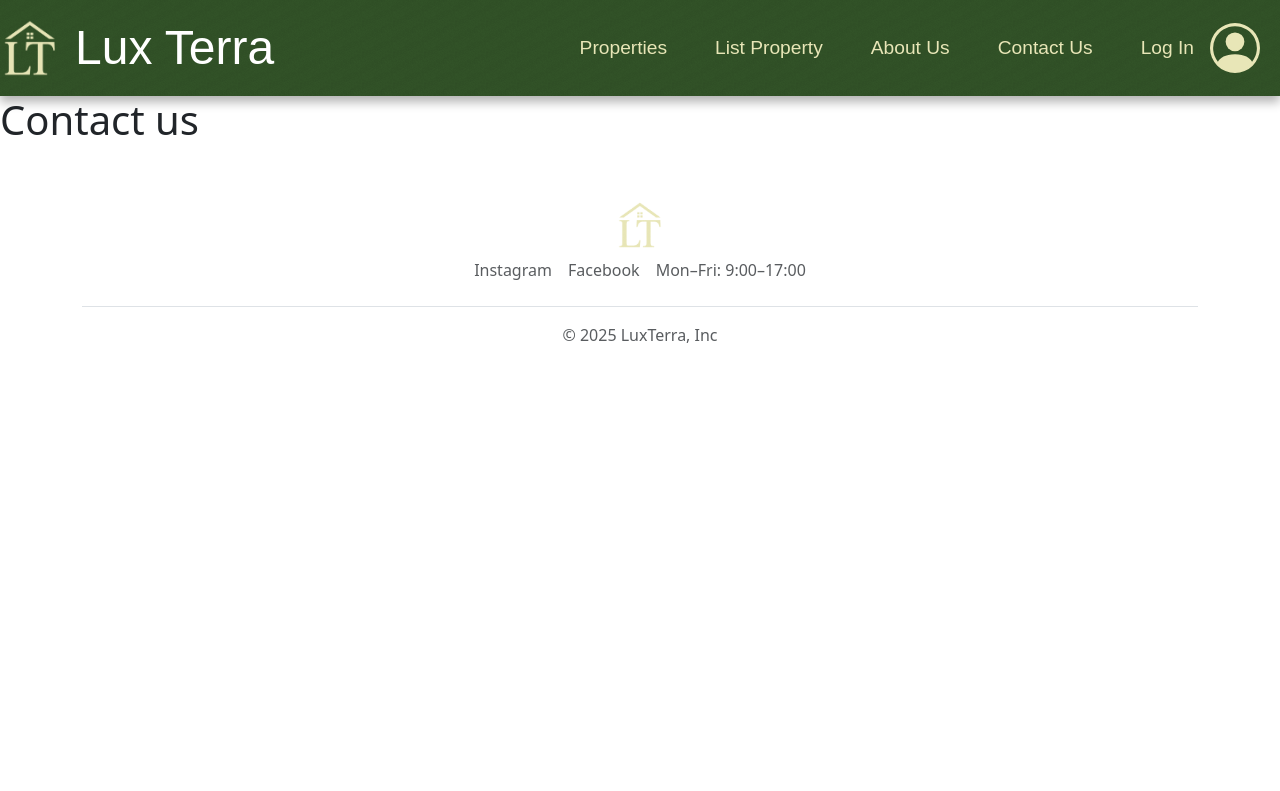
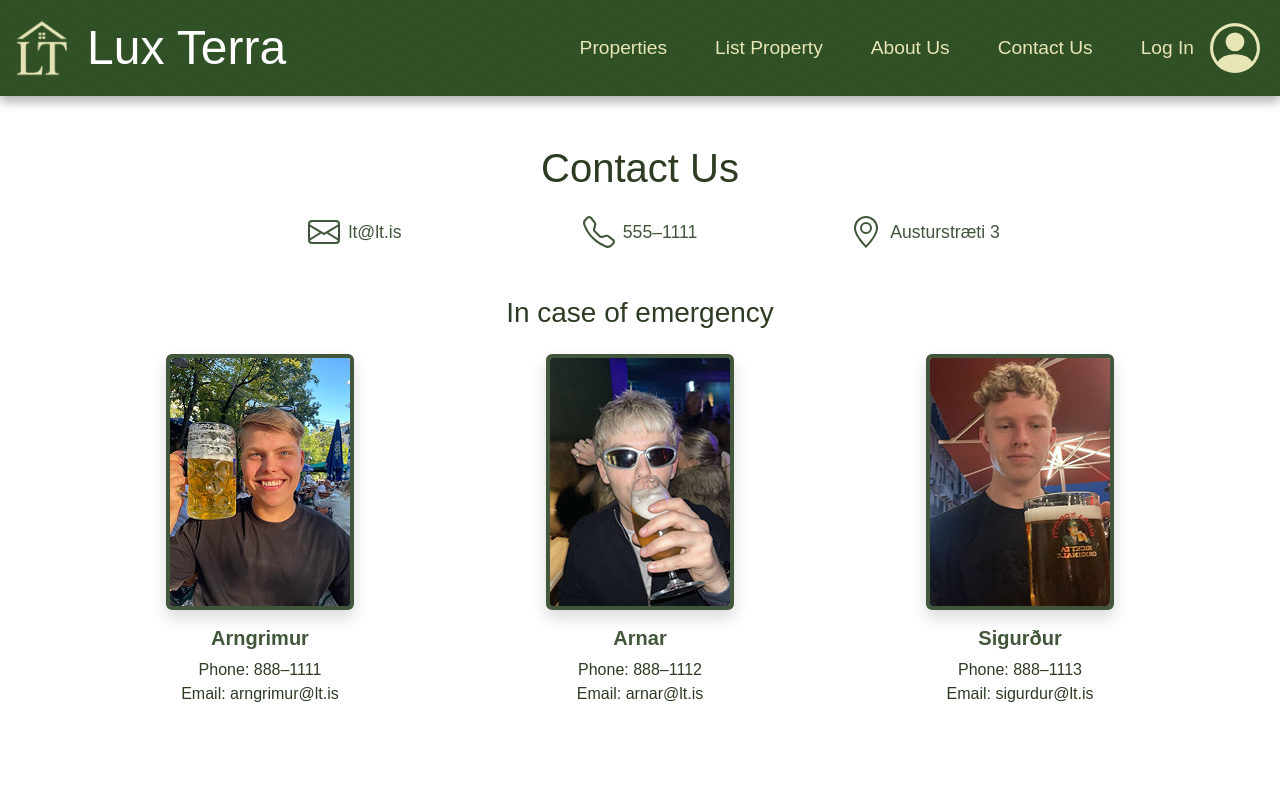
Before and after one commit to ArngrimurArnason/LuxTerra, a Django app: page /contact/ in a window 1280 px wide. Shown: the top 791 px of the page. Before the commit the page ends 343 px from the top, so only its background shows below. Run offline with Django 5.2, Linux system fonts and the light colour scheme.

Commit message:
contact us

```diff
--- a/Templates/contact_us.html
+++ b/Templates/contact_us.html
@@ -1,4 +1,73 @@
 {% extends 'base.html' %}
 {% block content %}
-<h1 class="header1">Contact us</h1>
+{% load static %}
+<head>
+    <link rel="stylesheet" href="https://cdn.jsdelivr.net/npm/bootstrap@5.3.6/dist/css/bootstrap.min.css"/>
+    <link href="{% static 'css/contact_us.css'%}" rel="stylesheet">
+</head>
+<div class="container py-5">
+  <h2 class="contact-title mb-4">Contact Us</h2>
+
+  <!-- Contact Info Row -->
+  <div class="row text-center justify-content-center mb-5">
+    <div class="col-md-3 d-flex align-items-center justify-content-center gap-2">
+    <svg xmlns="http://www.w3.org/2000/svg" width="32" height="32" fill="currentColor" class="bi bi-envelope" viewBox="0 0 16 16">
+      <path d="M0 4a2 2 0 0 1 2-2h12a2 2 0 0 1 2 2v8a2 2 0 0 1-2 2H2a2 2 0 0 1-2-2zm2-1a1 1 0 0 0-1 1v.217l7 4.2 7-4.2V4a1 1 0 0 0-1-1zm13 2.383-4.708 2.825L15 11.105zm-.034 6.876-5.64-3.471L8 9.583l-1.326-.795-5.64 3.47A1 1 0 0 0 2 13h12a1 1 0 0 0 .966-.741M1 11.105l4.708-2.897L1 5.383z"/>
+    </svg>
+      <span>lt@lt.is</span>
+    </div>
+    <div class="col-md-3 d-flex align-items-center justify-content-center gap-2">
+          <svg xmlns="http://www.w3.org/2000/svg" width="32" height="32" fill="currentColor" class="bi bi-telephone" viewBox="0 0 16 16">
+            <path d="M3.654 1.328a.678.678 0 0 0-1.015-.063L1.605 2.3c-.483.484-.661 1.169-.45 1.77a17.6 17.6 0 0 0 4.168 6.608 17.6 17.6 0 0 0 6.608 4.168c.601.211 1.286.033 1.77-.45l1.034-1.034a.678.678 0 0 0-.063-1.015l-2.307-1.794a.68.68 0 0 0-.58-.122l-2.19.547a1.75 1.75 0 0 1-1.657-.459L5.482 8.062a1.75 1.75 0 0 1-.46-1.657l.548-2.19a.68.68 0 0 0-.122-.58zM1.884.511a1.745 1.745 0 0 1 2.612.163L6.29 2.98c.329.423.445.974.315 1.494l-.547 2.19a.68.68 0 0 0 .178.643l2.457 2.457a.68.68 0 0 0 .644.178l2.189-.547a1.75 1.75 0 0 1 1.494.315l2.306 1.794c.829.645.905 1.87.163 2.611l-1.034 1.034c-.74.74-1.846 1.065-2.877.702a18.6 18.6 0 0 1-7.01-4.42 18.6 18.6 0 0 1-4.42-7.009c-.362-1.03-.037-2.137.703-2.877z"/>
+          </svg>
+      <span>555–1111</span>
+    </div>
+    <div class="col-md-3 d-flex align-items-center justify-content-center gap-2">
+      <svg xmlns="http://www.w3.org/2000/svg" width="32" height="32" fill="currentColor" class="bi bi-geo-alt" viewBox="0 0 16 16">
+      <path d="M12.166 8.94c-.524 1.062-1.234 2.12-1.96 3.07A32 32 0 0 1 8 14.58a32 32 0 0 1-2.206-2.57c-.726-.95-1.436-2.008-1.96-3.07C3.304 7.867 3 6.862 3 6a5 5 0 0 1 10 0c0 .862-.305 1.867-.834 2.94M8 16s6-5.686 6-10A6 6 0 0 0 2 6c0 4.314 6 10 6 10"/>
+      <path d="M8 8a2 2 0 1 1 0-4 2 2 0 0 1 0 4m0 1a3 3 0 1 0 0-6 3 3 0 0 0 0 6"/>
+      </svg>
+      <span>Austurstræti 3</span>
+    </div>
+  </div>
+
+  <!-- Emergency Section -->
+  <h4 class="text-center mb-4">In case of emergency</h4>
+  <div class="row text-center justify-content-center mb-5">
+    <!-- Person -->
+    <div class="col-md-4 mb-4">
+      <img src="{% static 'images/arngrimur.png' %}" class="img-fluid rounded shadow" alt="Arngrimur">
+      <h5 class="mt-3 emergency-name">Arngrimur</h5>
+      <p>Phone: 888–1111<br>Email: arngrimur@lt.is</p>
+    </div>
+    <div class="col-md-4 mb-4">
+      <img src="{% static 'images/arnar.png' %}" class="img-fluid rounded shadow" alt="Arnar">
+      <h5 class="mt-3 emergency-name">Arnar</h5>
+      <p>Phone: 888–1112<br>Email: arnar@lt.is</p>
+    </div>
+    <div class="col-md-4 mb-4">
+      <img src="{% static 'images/sigurdur.png' %}" class="img-fluid rounded shadow" alt="Sigurdur">
+      <h5 class="mt-3 emergency-name">Sigurður</h5>
+      <p>Phone: 888–1113<br>Email: sigurdur@lt.is</p>
+    </div>
+  </div>
+
+  <!-- Description + Map -->
+  <div class="row align-items-start">
+    <div class="col-md-6">
+      <h4 class="luxterra-title">LuxTerra:</h4>
+      <p class="luxterra-desc">
+        Lorem ipsum dolor sit amet, consectetur adipiscing elit, sed do eiusmod tempor incididunt ut.
+      </p>
+    </div>
+    <div class="col-md-6">
+      <iframe
+        src="https://www.google.com/maps/embed?pb=!1m18!1m12!1m3!1d2177.578716491777!2d-21.934104999999997!3d64.1475446!2m3!1f0!2f0!3f0!3m2!1i1024!2i768!4f13.1!3m3!1m2!1s0x48d60bb049d9d109%3A0x65be02a46b8c4c74!2sAusturstr%C3%A6ti%203%2C%20101%20Reykjav%C3%ADk%2C%20Iceland!5e0!3m2!1sen!2sis!4v1715612345678"
+        width="100%" height="300" style="border:0;" allowfullscreen="" loading="lazy"
+        referrerpolicy="no-referrer-when-downgrade">
+      </iframe>
+    </div>
+  </div>
+</div>
+
 {% endblock %}
--- /dev/null
+++ b/static/css/contact_us.css
@@ -0,0 +1,87 @@
+/* Base layout */
+body {
+  font-family: "Bookman Old Style", sans-serif !important;
+  background-color: #ffffff;
+  color: #2d3b23;
+}
+
+/* Title styling */
+.contact-title {
+  font-family: "Bookman Old Style", sans-serif !important;
+  color: #2d3b23;
+  font-size: 2.5rem;
+  text-align: center;
+}
+
+/* Contact row */
+.row .bi {
+  font-size: 2rem;
+  color: #41563B;
+}
+
+/* Align icon and text nicely */
+.row .d-flex span {
+  font-size: 1.1rem;
+  font-weight: 500;
+  color: #41563B;
+}
+
+/* Emergency names */
+.emergency-name {
+  font-family: "Bookman Old Style", sans-serif !important;
+  font-weight: bold;
+  color: #41563B;
+}
+
+/* Emergency section images */
+.img-fluid {
+  max-height: 300px;
+  object-fit: cover;
+  border: 4px solid #41563B;
+  border-radius: 0.5rem;
+}
+
+/* Section headings */
+h4 {
+  font-family: "Bookman Old Style", sans-serif !important;
+  color: #2d3b23;
+  font-size: 1.75rem;
+}
+
+/* LuxTerra text */
+.luxterra-title {
+  color: #41563B;
+  font-family: "Bookman Old Style", sans-serif !important;
+  font-size: 2rem;
+  margin-bottom: 1rem;
+}
+
+.luxterra-desc {
+  font-size: 1.1rem;
+  line-height: 1.6;
+  font-family: 'Georgia', serif;
+  color: #2d3b23;
+  max-width: 90%;
+}
+
+
+@media (max-width: 768px) {
+  .contact-title {
+    font-size: 2rem;
+  }
+
+  .row .d-flex {
+    flex-direction: column;
+    align-items: center;
+    gap: 0.5rem;
+    margin-bottom: 1rem;
+  }
+
+  .luxterra-desc {
+    max-width: 100%;
+  }
+
+  iframe {
+    margin-top: 1.5rem;
+  }
+}
```
Also changed, not shown: static/images/arnar.png (added), static/images/arngrimur.png (added), static/images/sigurdur.png (added).
